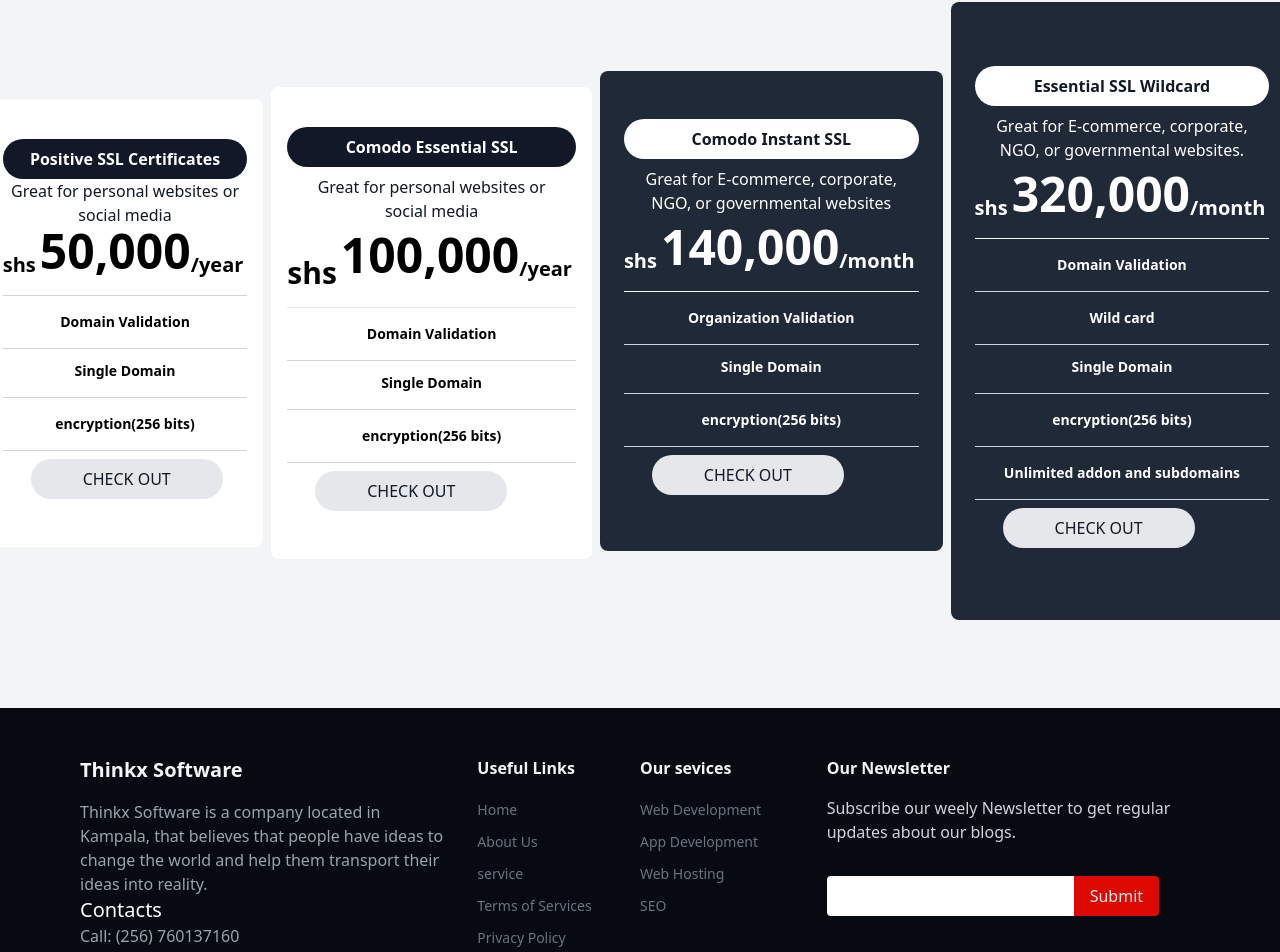
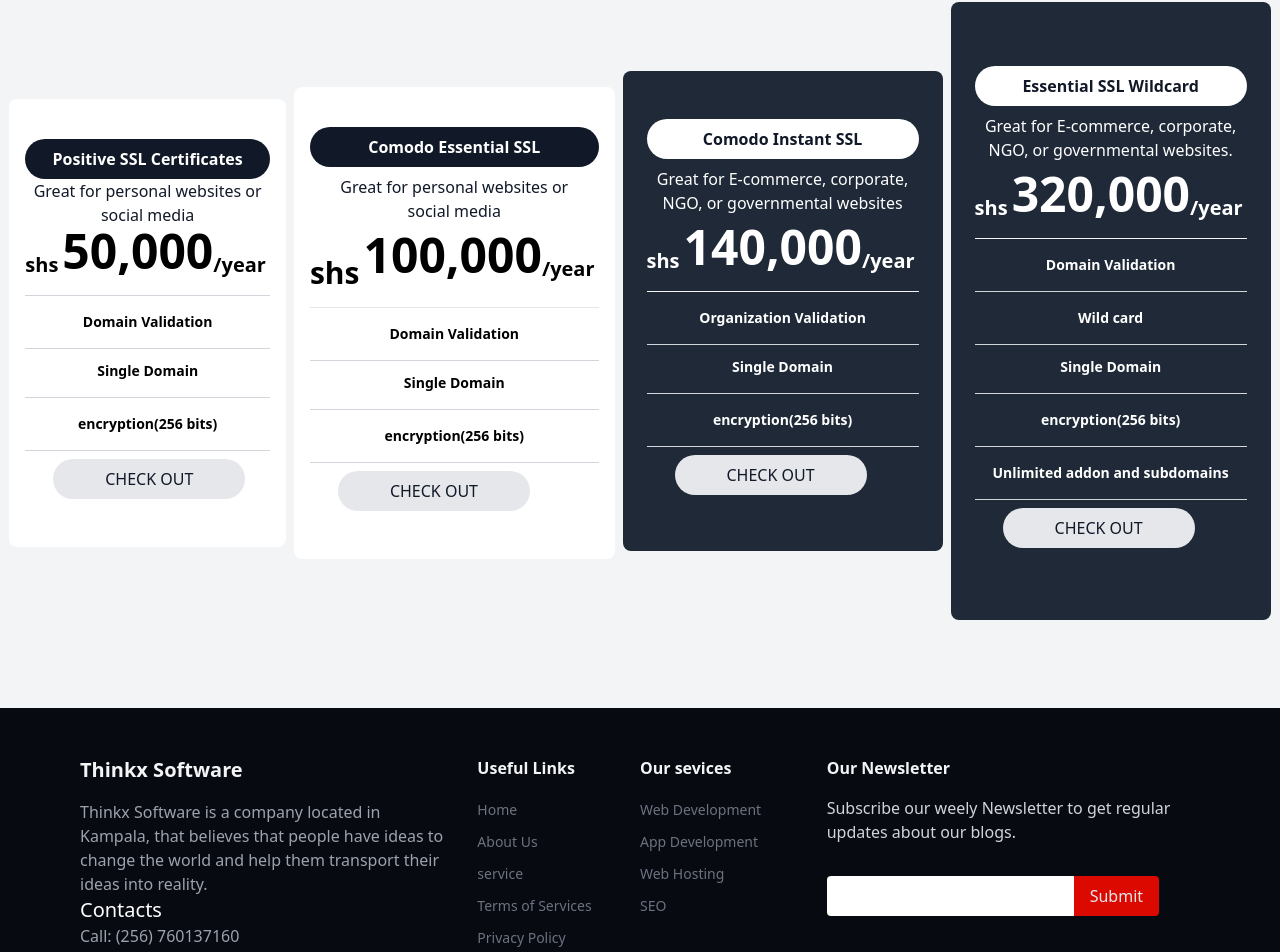
Before and after one commit to Thinkx-Software/thinkxcloud, a React (Create React App) app: page /ssl in a window 1280 px wide. Shown: the part 902-1854 px from the top of the page. Built offline with nearby package versions, Linux system fonts and the light colour scheme.

Commit message:
changed cards

```diff
--- a/src/components/SSLCards.jsx
+++ b/src/components/SSLCards.jsx
@@ -86,7 +86,7 @@
                         >
                             <span className="text-xl mt-6 mr-1">shs</span
                             ><span className="text-5xl ">140,000</span>
-                            <span className="text-xl mt-6 mr-1">/month</span>
+                            <span className="text-xl mt-6 mr-1">/year</span>
                         </h2>
                         <ul className=" text-sm font-bold">
                         <li className="pt-4 pb-4 border-b border-gray-300 font-bold">Organization Validation</li>
@@ -124,7 +124,7 @@
                     >
                         <span className="text-xl mt-6 mr-1">shs</span
                         ><span className="text-5xl ">320,000</span>
-                        <span className="text-xl mt-6 mr-1">/month</span>
+                        <span className="text-xl mt-6 mr-1">/year</span>
                     </h2>
                     <ul className=" text-sm font-bold">
                     <li className="pt-4 pb-4 border-b border-gray-300 font-bold">Domain Validation</li>
```
